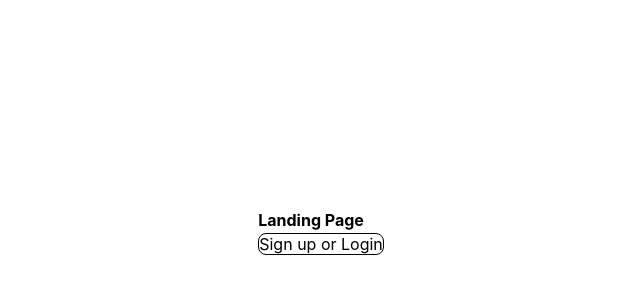
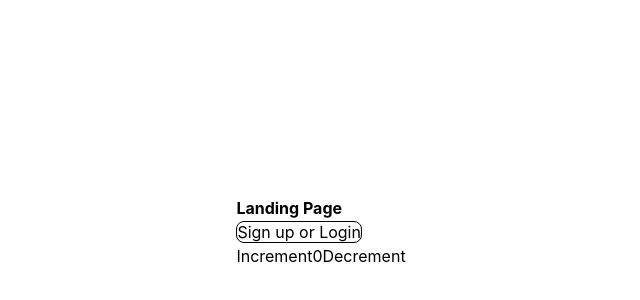
Before and after one commit to tigeryant/mango-lightning-wallet, a React (Create React App) app in the folder client/: page /landing in a window 1280 px wide. Shown: the part 168-468 px from the top of the page, without its empty margins (319-959 px from the left). Built offline with nearby package versions, Linux system fonts and the light colour scheme.

Commit message:
added redux toolkit with typescript

```diff
--- a/client/package.json
+++ b/client/package.json
@@ -4,6 +4,7 @@
   "private": true,
   "proxy": "http://localhost:3001",
   "dependencies": {
+    "@reduxjs/toolkit": "^2.2.1",
     "@testing-library/jest-dom": "^5.17.0",
     "@testing-library/react": "^13.4.0",
     "@testing-library/user-event": "^13.5.0",
@@ -14,6 +15,7 @@
     "axios": "^1.6.7",
     "react": "^18.2.0",
     "react-dom": "^18.2.0",
+    "react-redux": "^9.1.0",
     "react-router": "^6.22.1",
     "react-router-dom": "^6.22.1",
     "react-scripts": "5.0.1",
--- /dev/null
+++ b/client/src/app/hooks.ts
@@ -0,0 +1,7 @@
+import { useDispatch, useSelector } from 'react-redux'
+import type { TypedUseSelectorHook } from 'react-redux'
+import type { RootState, AppDispatch } from './store'
+
+// Use throughout your app instead of plain `useDispatch` and `useSelector`
+export const useAppDispatch: () => AppDispatch = useDispatch
+export const useAppSelector: TypedUseSelectorHook<RootState> = useSelector
--- /dev/null
+++ b/client/src/app/store.ts
@@ -0,0 +1,13 @@
+import { configureStore } from "@reduxjs/toolkit";
+import counterReducer from "../features/counter/counterSlice";
+
+export const store = configureStore({
+  reducer: {
+    counter: counterReducer,
+  },
+});
+
+// Infer the `RootState` and `AppDispatch` types from the store itself
+export type RootState = ReturnType<typeof store.getState>;
+// Inferred type: {posts: PostsState, comments: CommentsState, users: UsersState}
+export type AppDispatch = typeof store.dispatch;
--- /dev/null
+++ b/client/src/components/Counter.tsx
@@ -0,0 +1,31 @@
+import React from "react";
+import type { RootState } from "../app/store";
+import { decrement, increment } from "../features/counter/counterSlice";
+import { useAppSelector, useAppDispatch } from '../app/hooks'
+
+const Counter = () => {
+  const count = useAppSelector((state: RootState) => state.counter.value);
+  const dispatch = useAppDispatch();
+
+  return (
+    <div>
+      <div>
+        <button
+          aria-label="Increment value"
+          onClick={() => dispatch(increment())}
+        >
+          Increment
+        </button>
+        <span>{count}</span>
+        <button
+          aria-label="Decrement value"
+          onClick={() => dispatch(decrement())}
+        >
+          Decrement
+        </button>
+      </div>
+    </div>
+  );
+}
+
+export default Counter
--- /dev/null
+++ b/client/src/features/counter/counterSlice.ts
@@ -0,0 +1,39 @@
+import { createSlice } from '@reduxjs/toolkit'
+import type { PayloadAction } from '@reduxjs/toolkit'
+import type { RootState } from '../../app/store'
+
+interface CounterState {
+  value: number
+}
+
+const initialState: CounterState = {
+  value: 0,
+}
+
+export const counterSlice = createSlice({
+  name: 'counter',
+  initialState,
+  reducers: {
+    increment: (state) => {
+      // Redux Toolkit allows us to write "mutating" logic in reducers. It
+      // doesn't actually mutate the state because it uses the Immer library,
+      // which detects changes to a "draft state" and produces a brand new
+      // immutable state based off those changes
+      state.value += 1
+    },
+    decrement: (state) => {
+      state.value -= 1
+    },
+    incrementByAmount: (state, action: PayloadAction<number>) => {
+      state.value += action.payload
+    },
+  },
+})
+
+// Action creators are generated for each case reducer function
+export const { increment, decrement, incrementByAmount } = counterSlice.actions
+
+// Other code such as selectors can use the imported `RootState` type
+export const selectCount = (state: RootState) => state.counter.value
+
+export default counterSlice.reducer
--- a/client/src/pages/Landing.tsx
+++ b/client/src/pages/Landing.tsx
@@ -1,5 +1,6 @@
 import React from "react";
 import { Link } from "react-router-dom";
+import Counter from "../components/Counter";
 
 const Landing = () => {
   return (
@@ -8,6 +9,7 @@
       <Link to="/signin" className="border border-black rounded-lg">
         Sign up or Login
       </Link>
+      <Counter />
     </div>
   );
 };
```
Also changed, not shown: client/src/index.tsx (+10 -6 lines), 1 other file (tests, documents, lock files or other folders).
